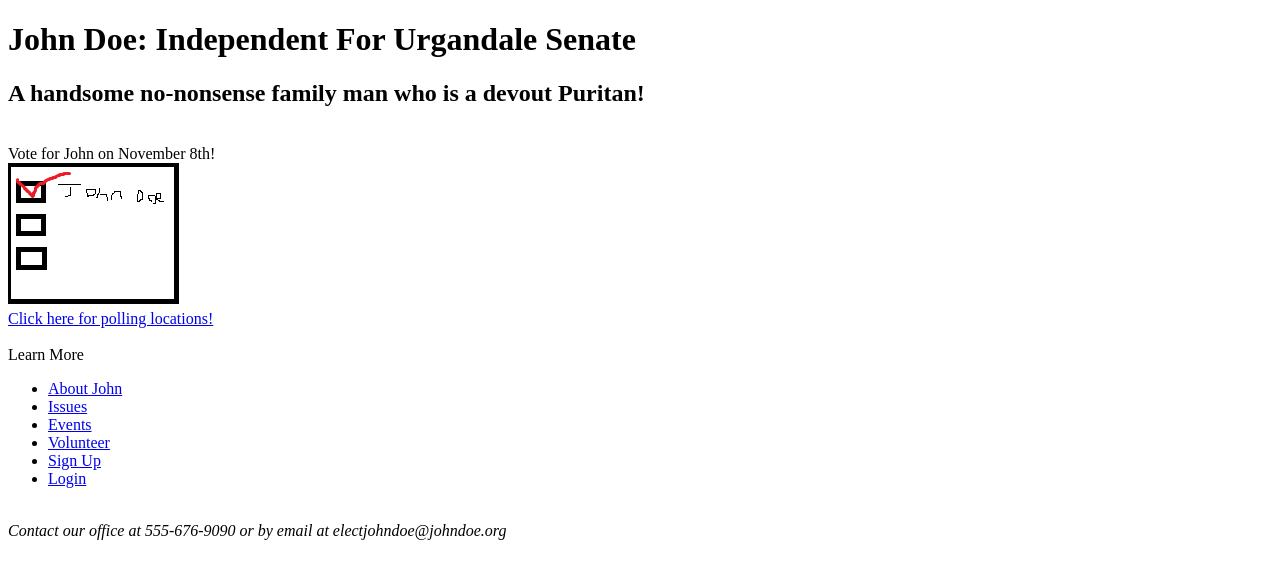
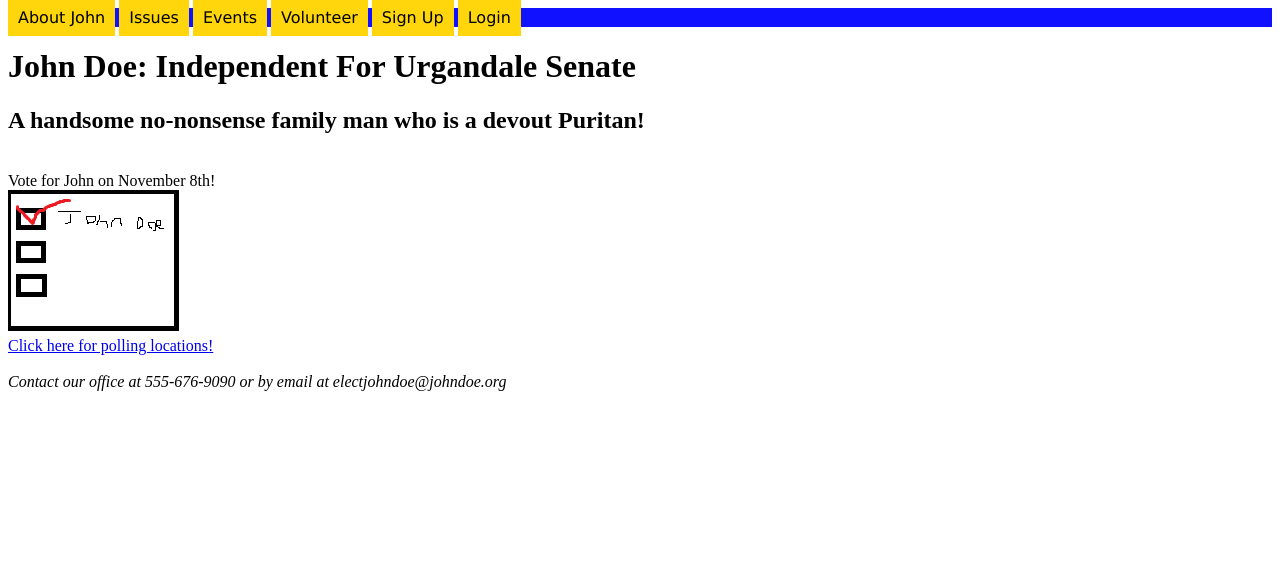
Before and after one commit to ryan-policheri/johndoeforsenate, a PHP site: page / in a window 1280 px wide. Shown: the top 579 px of the page. Run offline with PHP 8.4, Linux system fonts and the light colour scheme.

Commit message:
Nav bar design changes

```diff
--- a/public html/css/stylesheet.css
+++ b/public html/css/stylesheet.css
@@ -1 +1,24 @@
 /*Author: Kyle Hovey*/
+
+/*Color Scheme: #FFD60B, #E80D00, #0F11FF, #BEE8CC, #FFFFFF*/
+
+nav ul{
+	list-style-type: none;
+	margin: 0;
+	padding: 0;
+	background-color: #0F11FF;
+}
+
+nav li{
+	display: inline;
+	background-color: #FFD60B;
+	padding: 10px;
+	margin: 0;
+	overflow: hidden;
+}
+
+nav li a {
+	text-decoration: none;
+	color: #000000;
+	font-family: Verdana, sans-serif;
+}
--- a/public html/index.html
+++ b/public html/index.html
@@ -6,9 +6,23 @@
 
     <title>John Doe for Senate</title>
 
+    <link rel="stylesheet" type="text/css" href="css/stylesheet.css">
+
 </head>
 
 <body>
+    <nav>
+
+        <ul>
+            <li><a href="johnabout.html">About John</a></li>
+            <li><a href="issues.html">Issues</a></li>
+            <li><a href="events.html">Events</a></li>
+            <li><a href="volunteer.html">Volunteer</a></li>
+            <li><a href="signup.html">Sign Up</a></li>
+            <li><a href="login.html">Login</a></li>
+        </ul>
+
+    </nav>
     <header>
         <h1>John Doe: Independent For Urgandale Senate</h1>
         <h2> A handsome no-nonsense family man who is a devout Puritan!</h2>
@@ -20,21 +34,6 @@
         <br><a href="pollinglocation.html">Click here for polling locations!</a>
     </section>
 
-    <section>
-
-        <br>Learn More
-
-        <ul>
-            <li><a href="johnabout.html">About John</a></li>
-            <li><a href="issues.html">Issues</a></li>
-            <li><a href="events.html">Events</a></li>
-            <li><a href="volunteer.html">Volunteer</a></li>
-
-            <li><a href="signup.html">Sign Up</a></li>
-            <li><a href="login.html">Login</a></li>
-        </ul>
-
-    </section>
 
     <footer><br /><em>Contact our office at 555-676-9090 or by email at electjohndoe@johndoe.org</em></footer>
 
```
